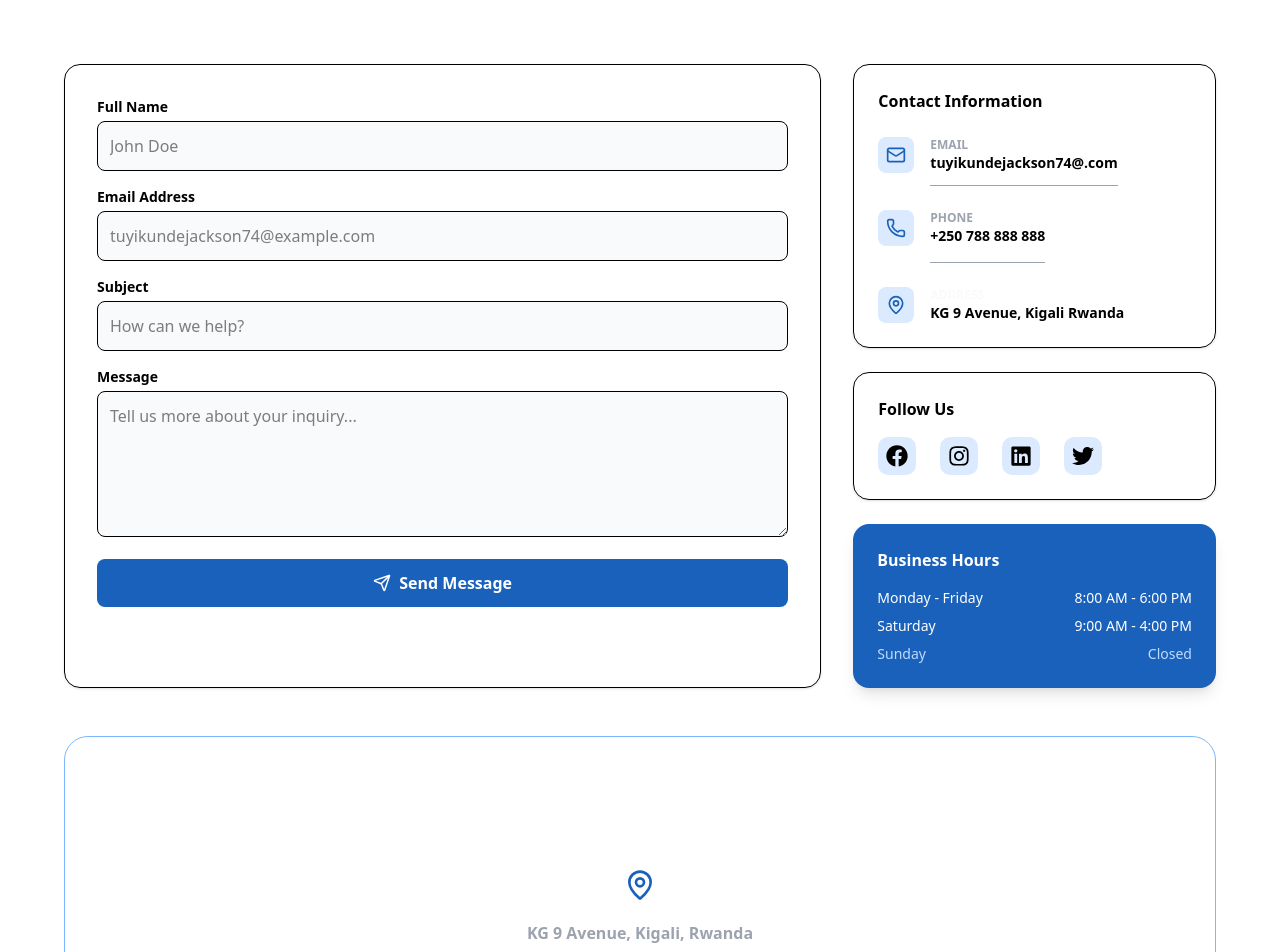
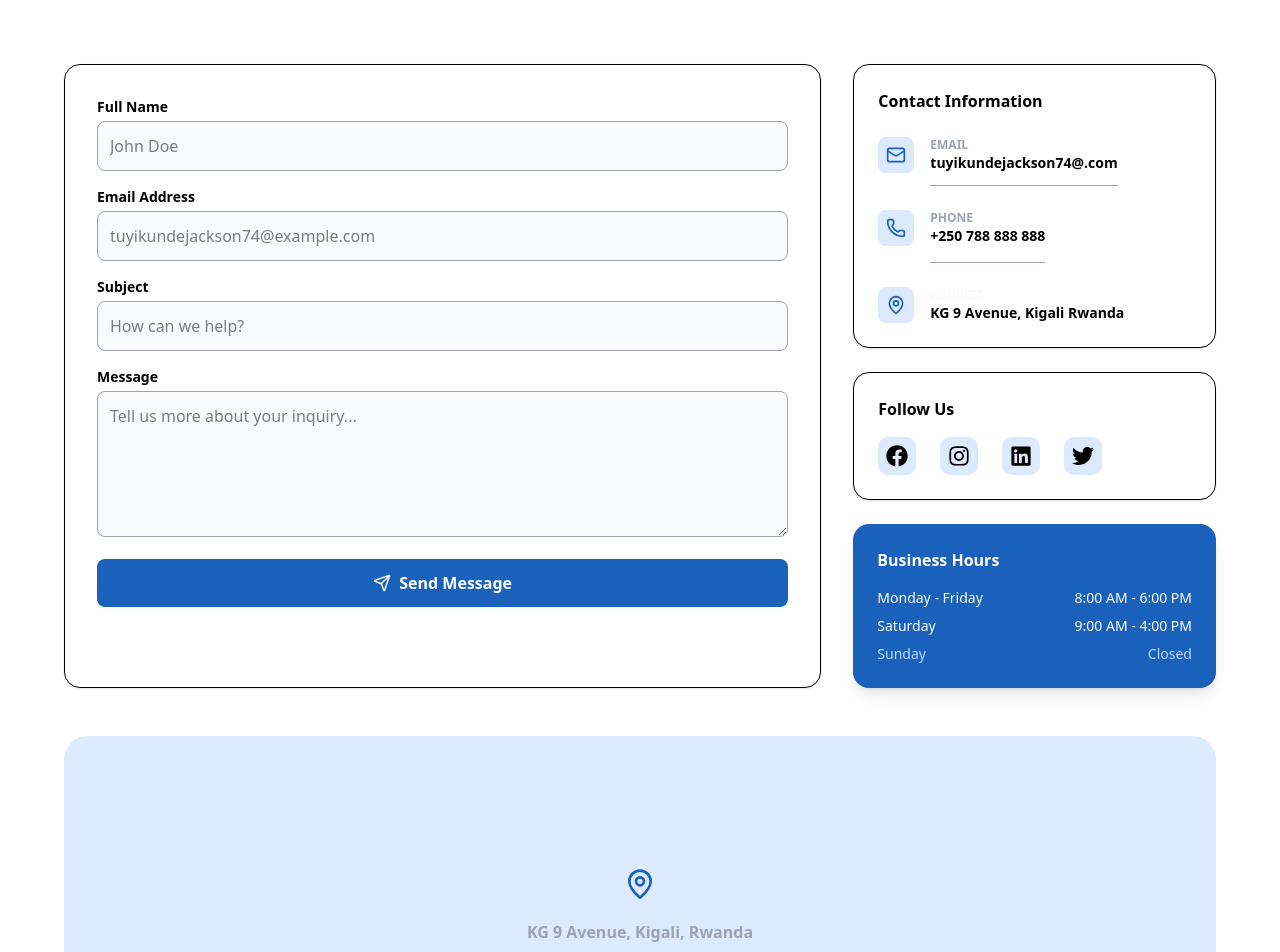
Before and after one commit to Alight-Rw/Community-Services, a React (Vite) app: page /contact-us in a window 1280 px wide. Shown: the part 100-1052 px from the top of the page. Built offline with nearby package versions, Linux system fonts and the light colour scheme.

Commit message:
contact us task

```diff
--- a/src/Components/Client/ContactUs.jsx
+++ b/src/Components/Client/ContactUs.jsx
@@ -16,19 +16,19 @@ export const ContactUs = () => {
                     <form className="space-y-4">
                         <div>
                             <label className="block text-sm font-bold mb-1">Full Name</label>
-                            <input type="text" placeholder="John Doe" className="w-full p-3 bg-soft-gray border rounded-lg focus:outline-none focus:ring-2 focus:ring-secondary" />
+                            <input type="text" placeholder="John Doe" className="w-full p-3 bg-soft-gray border border-hard-gray rounded-lg focus:outline-none focus:ring-2 focus:ring-secondary" />
                         </div>
                         <div>
                             <label className="block text-sm font-bold mb-1">Email Address</label>
-                            <input type="email" placeholder="tuyikundejackson74@example.com" className="w-full p-3 bg-soft-gray border rounded-lg focus:outline-none focus:ring-2 focus:ring-secondary" />
+                            <input type="email" placeholder="tuyikundejackson74@example.com" className="w-full p-3 bg-soft-gray border border-hard-gray rounded-lg focus:outline-none focus:ring-2 focus:ring-secondary" />
                         </div>
                         <div>
                             <label className="block text-sm font-bold mb-1">Subject</label>
-                            <input type="text" placeholder="How can we help?" className="w-full p-3 bg-soft-gray border rounded-lg focus:outline-none focus:ring-2 focus:ring-secondary" />
+                            <input type="text" placeholder="How can we help?" className="w-full p-3 bg-soft-gray border border-hard-gray rounded-lg focus:outline-none focus:ring-2 focus:ring-secondary" />
                         </div>
                         <div>
                             <label className="block text-sm font-bold mb-1">Message</label>
-                            <textarea rows="5" placeholder="Tell us more about your inquiry..." className="w-full p-3 bg-soft-gray border rounded-lg focus:outline-none focus:ring-2 focus:ring-secondary"></textarea>
+                            <textarea rows="5" placeholder="Tell us more about your inquiry..." className="w-full p-3 bg-soft-gray border border-hard-gray rounded-lg focus:outline-none focus:ring-2 focus:ring-secondary"></textarea>
                         </div>
                         <button className="w-full bg-secondary hover:bg-sky-blue text-primary font-bold py-3 rounded-lg flex items-center justify-center gap-2 transition">
                             <Send size={18} />
@@ -90,7 +90,7 @@ export const ContactUs = () => {
             </div>
 
 
-            <div className="max-w-7.4xl mx-auto  mt-12 p-30 bg-small-small-soft-blue rounded-3xl p-16 flex flex-col items-center justify-center text-center space-y-2 border border-soft-blue">
+            <div className="max-w-7.4xl mx-auto  mt-12 p-30 bg-small-soft-blue rounded-3xl p-16 flex flex-col items-center justify-center text-center space-y-2">
                 <div className=" p-3  text-secondary mb-2">
                     <MapPin size={32} />
                 </div>
```
